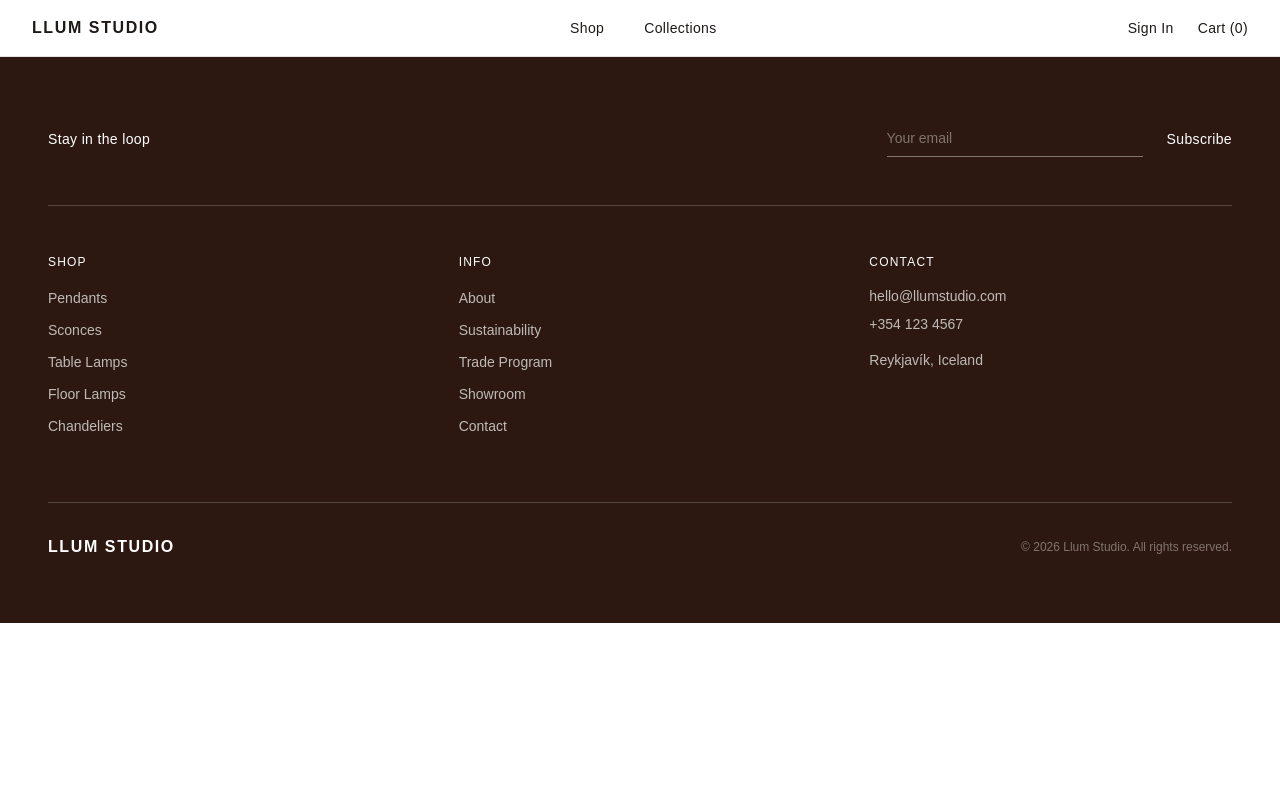
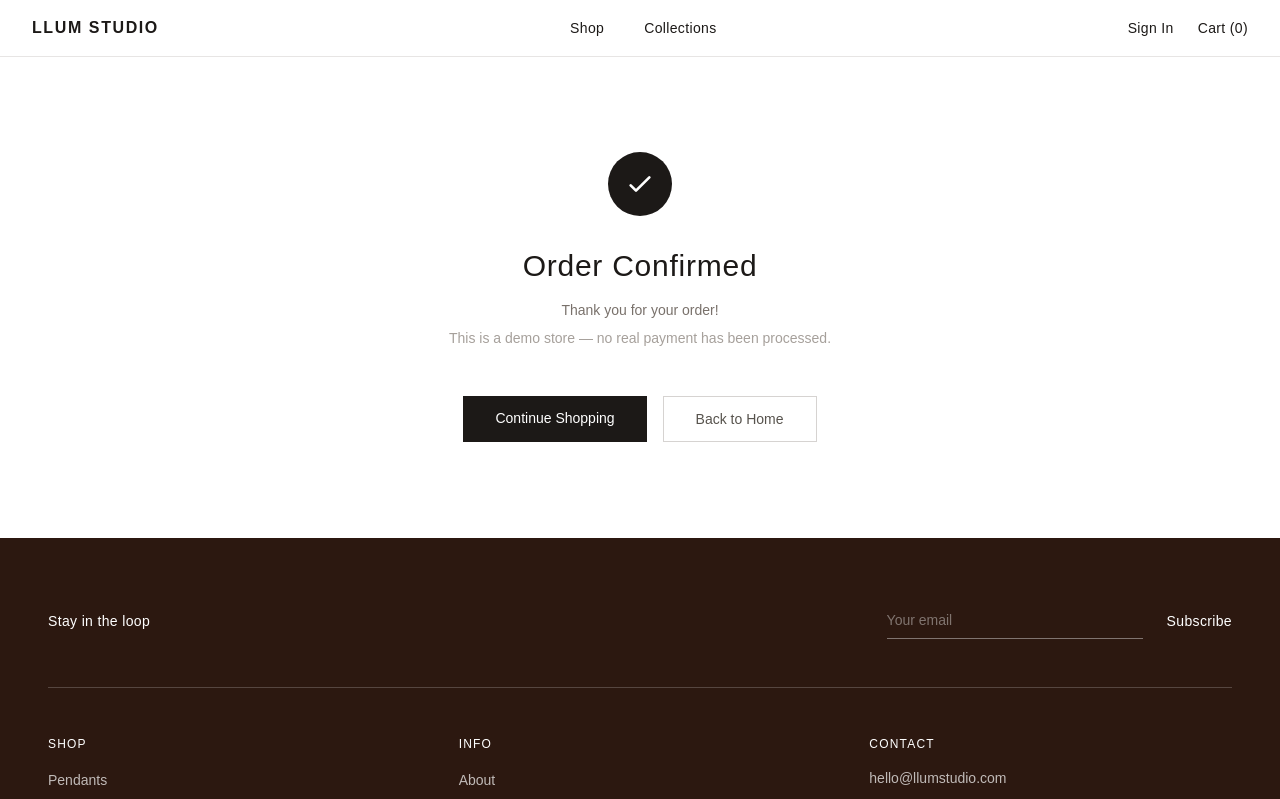
Before and after one commit to oddnyhalldora21/llum_studio, a React (Vite) app: page /order-confirmation in a window 1280 px wide. Shown: the top 799 px of the page. Built offline with nearby package versions, Linux system fonts and the light colour scheme; no server answers; a web font is replaced by a local one.

Commit message:
added order confirmation page

```diff
--- a/src/App.tsx
+++ b/src/App.tsx
@@ -8,6 +8,7 @@ import CartPage from './pages/CartPage'
 import CheckoutPage from './pages/CheckoutPage'
 import SignInPage from './pages/SignInPage'
 import Footer from './components/layout/Footer'
+import OrderConfirmationPage from './pages/OrderConfirmationPage'
 
 function App() {
   const [lightsOn, setLightsOn] = useState(false)
@@ -23,6 +24,7 @@ function App() {
           <Route path="/cart" element={<CartPage/>} />
           <Route path="/checkout" element={<CheckoutPage/>} />
           <Route path="/sign-in" element={<SignInPage/>} />
+          <Route path="/order-confirmation" element={<OrderConfirmationPage />} />
         </Routes>
       </main>
       <Footer />
--- a/src/pages/CheckoutPage.tsx
+++ b/src/pages/CheckoutPage.tsx
@@ -1,4 +1,16 @@
+import { useNavigate } from 'react-router-dom'
+import { useCartStore } from '../store/cartStore'
+
 function CheckoutPage() {
+  const navigate = useNavigate()
+  const { items, clearCart } = useCartStore()
+  const total = items.reduce((sum, item) => sum + item.product.price_cents * item.quantity, 0)
+
+  function handlePlaceOrder() {
+    clearCart()
+    navigate('/order-confirmation')
+  }
+
   return (
     <div className="max-w-5xl mx-auto px-8 py-16 flex gap-16">
 
@@ -77,7 +89,10 @@ function CheckoutPage() {
           </div>
         </div>
 
-          <button className="w-full py-4 bg-stone-900 text-white text-sm hover:bg-stone-700 transition-colors">
+        <button
+          onClick={handlePlaceOrder}
+          className="w-full py-4 bg-stone-900 text-white text-sm hover:bg-stone-700 transition-colors"
+        >
           Place Order
         </button>
       </div>
@@ -85,24 +100,30 @@ function CheckoutPage() {
       {/* Right - Order Summary */}
       <div className="w-80 shrink-0">
         <h2 className="text-sm font-medium text-stone-900 mb-6">Order summary</h2>
-          <div className="flex gap-4 mb-6">
+        <div className="space-y-4 mb-6">
+          {items.map(item => (
+            <div key={item.product.id} className="flex gap-4">
               <div className="w-16 h-16 bg-stone-100 shrink-0">
                 <img
-                src="https://images.pexels.com/photos/1123262/pexels-photo-1123262.jpeg?auto=compress&cs=tinysrgb&w=200"
-                alt="Cosmos Chandelier"
+                  src={item.product.image_url}
+                  alt={item.product.name}
                   className="w-full h-full object-cover"
                 />
               </div>
               <div className="flex-1">
-              <p className="text-sm text-stone-900">Cosmos Chandelier</p>
-              <p className="text-sm text-stone-400">Finish: Brass</p>
+                <p className="text-sm text-stone-900">{item.product.name}</p>
+                <p className="text-sm text-stone-400">Qty: {item.quantity}</p>
               </div>
-            <p className="text-sm text-stone-900">$8,000</p>
+              <p className="text-sm text-stone-900">
+                ${(item.product.price_cents * item.quantity / 100).toLocaleString()}
+              </p>
+            </div>
+          ))}
         </div>
         <div className="border-t border-stone-200 pt-4 space-y-3">
           <div className="flex justify-between">
             <span className="text-sm text-stone-600">Subtotal</span>
-              <span className="text-sm text-stone-900">$8,000</span>
+            <span className="text-sm text-stone-900">${(total / 100).toLocaleString()}</span>
           </div>
           <div className="flex justify-between">
             <span className="text-sm text-stone-600">Shipping</span>
@@ -110,7 +131,7 @@ function CheckoutPage() {
           </div>
           <div className="flex justify-between pt-3 border-t border-stone-200">
             <span className="text-sm font-medium text-stone-900">Total</span>
-              <span className="text-sm font-medium text-stone-900">$8,000</span>
+            <span className="text-sm font-medium text-stone-900">${(total / 100).toLocaleString()}</span>
           </div>
         </div>
       </div>
--- /dev/null
+++ b/src/pages/OrderConfirmationPage.tsx
@@ -0,0 +1,43 @@
+import { Link } from 'react-router-dom'
+
+function OrderConfirmationPage() {
+  return (
+    <div className="max-w-lg mx-auto px-8 py-24 text-center">
+
+      {/* Checkmark */}
+      <div className="w-16 h-16 rounded-full bg-stone-900 flex items-center justify-center mx-auto mb-8">
+        <svg className="w-8 h-8 text-white" fill="none" viewBox="0 0 24 24" stroke="currentColor">
+          <path strokeLinecap="round" strokeLinejoin="round" strokeWidth={2} d="M5 13l4 4L19 7" />
+        </svg>
+      </div>
+
+      <h1 className="text-3xl font-medium tracking-wide text-stone-900 mb-4">
+        Order Confirmed
+      </h1>
+      <p className="text-sm text-stone-500 mb-2">
+        Thank you for your order!
+      </p>
+      <p className="text-sm text-stone-400 mb-12">
+        This is a demo store — no real payment has been processed.
+      </p>
+
+      <div className="flex gap-4 justify-center">
+        <Link
+          to="/shop"
+          className="px-8 py-3 bg-stone-900 text-white text-sm hover:bg-stone-700 transition-colors"
+        >
+          Continue Shopping
+        </Link>
+        <Link
+          to="/"
+          className="px-8 py-3 border border-stone-300 text-sm text-stone-600 hover:border-stone-900 transition-colors"
+        >
+          Back to Home
+        </Link>
+      </div>
+
+    </div>
+  )
+}
+
+export default OrderConfirmationPage
--- a/src/pages/ShopPage.tsx
+++ b/src/pages/ShopPage.tsx
@@ -1,6 +1,6 @@
 import { Link } from 'react-router-dom'
 import { useProducts } from '../hooks/useProducts'
-import { useState } from 'react'
+import { useState, useEffect } from 'react'
 
 const categories = ["All Products", "Chandelier", "Pendant", "Sconce", "Table Lamp", "Floor Lamp"]
 
@@ -16,6 +16,10 @@ function ShopPage({ lightsOn, setLightsOn }: Props) {
   const filtered = selectedCategory === "All Products"
     ? products
     : products.filter(p => p.genre === selectedCategory)
+
+    useEffect(() => {
+      return () => setLightsOn(false)
+    }, [])
 
   if (loading) return <div className="flex items-center justify-center min-h-screen text-sm text-stone-400">Loading...</div>
   if (error) return <div className="flex items-center justify-center min-h-screen text-sm text-red-400">{error}</div>
```
Lines whose indentation alone changed are shown as unchanged.
